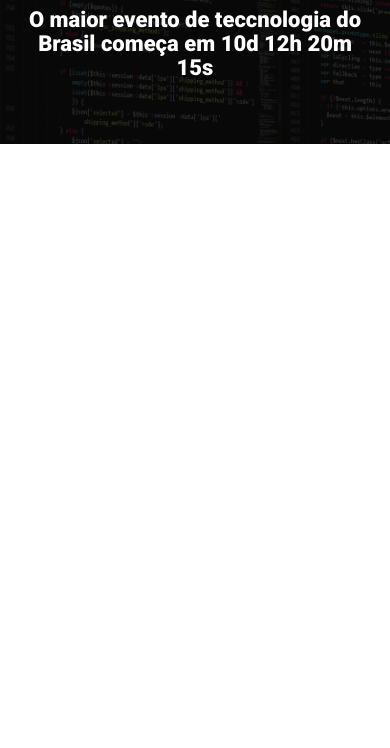
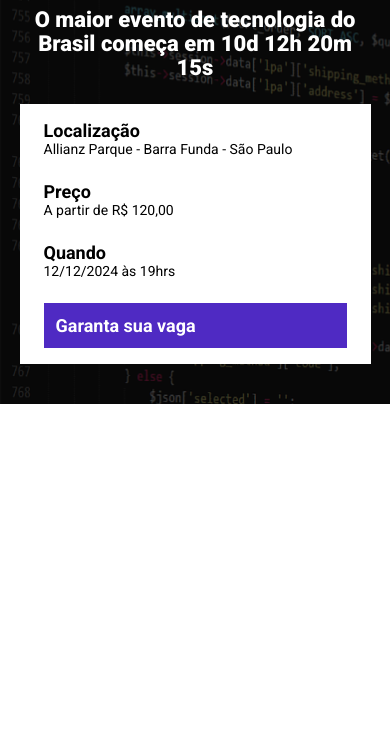
Before and after one commit to LuizHenriqueAlvesC/ebac_tech_talks, a website built with Parcel: page src/index.html in a window 390 px wide. Shown: the part 96-844 px from the top of the page. Built offline with nearby package versions, Linux system fonts and the light colour scheme.

Commit message:
criando o infos-bar

```diff
--- a/src/index.html
+++ b/src/index.html
@@ -8,7 +8,6 @@
     <link rel="preconnect" href="https://fonts.googleapis.com">
     <link rel="preconnect" href="https://fonts.gstatic.com" crossorigin>
     <link href="https://fonts.googleapis.com/css2?family=Roboto:wght@400;700;900&display=swap" rel="stylesheet">
-
     <link rel="stylesheet" href="styles/main.scss">
 </head>
 <body>
@@ -16,8 +15,28 @@
         <div class="container">
             <img class="hero__logo" src="./images/ebac_logo.svg" alt="EBAC">
             <P class="hero__text">
-                O maior evento de teccnologia do Brasil começa em 10d 12h 20m 15s
+                O maior evento de tecnologia do Brasil começa em 10d 12h 20m 15s
             </P>
+
+            <div class="infos-bar">
+                <ul class="infos-bar__infos">
+                    <li class="infos-bar__infos__item">
+                        <b>Localização</b>
+                        Allianz Parque - Barra Funda - São Paulo
+                    </li>
+                    <li class="infos-bar__infos__item">
+                        <b>Preço</b>
+                        A partir de R$ 120,00
+                    </li>
+                    <li class="infos-bar__infos__item">
+                        <b>Quando</b>
+                        12/12/2024 às 19hrs
+                    </li>
+                </ul>
+                <a href="#" class="button button--primary">
+                    Garanta sua vaga
+                </a>
+            </div>
         </div>
     </header>
 
--- a/src/scripts/main.js
+++ b/src/scripts/main.js
@@ -0,0 +1 @@
+console.log("Olá mundo");
--- /dev/null
+++ b/src/styles/componentes/_buttons.scss
@@ -0,0 +1,23 @@
+.button {
+    padding: 12px;
+    font-size: 18px;
+    font-weight: bold;
+    text-decoration: none;
+    text-align: center;
+    white-space: nowrap;
+
+    &--primary {
+        color: #fff;
+        background-color: #4F2AC3;
+    }
+
+    @media (max-width: 640px) {
+        display: block;
+        width: 100%;
+    }
+
+    @media (max-width: 1024px) {
+        display: flex;
+        align-items: center;
+    }
+}
--- /dev/null
+++ b/src/styles/componentes/_infosbar.scss
@@ -0,0 +1,39 @@
+.infos-bar {
+    padding: 16px 24px;
+    background-color: #fff;
+    display: flex;
+    justify-content: space-between;
+    &__infos {
+        display: flex;
+        gap: 40px;
+
+        &__item {
+            font-size: 14px;
+            color: #000;
+
+            b {
+                color: #000;
+                font-size: 18px;
+                display: block;
+            }
+        }
+    }
+
+    @media (max-width: 640px) {
+        display: block;
+
+        &__infos {
+            display: block;
+
+            &__item {
+                margin-bottom: 24px;
+            }
+        }
+    }
+
+    @media (max-width: 1024px) {
+        &__infos {
+            gap: 16px;
+        }
+    }
+}
--- a/src/styles/main.scss
+++ b/src/styles/main.scss
@@ -1,4 +1,6 @@
 @use 'hero';
+@use 'componentes/infosbar';
+@use 'componentes/buttons';
 
 * {
     margin: 0;
@@ -6,6 +8,7 @@
     box-sizing: border-box;
     font-family: Roboto, sans-serif;
     color: #fff;
+    list-style: none;
 }
 
 .container {
```
